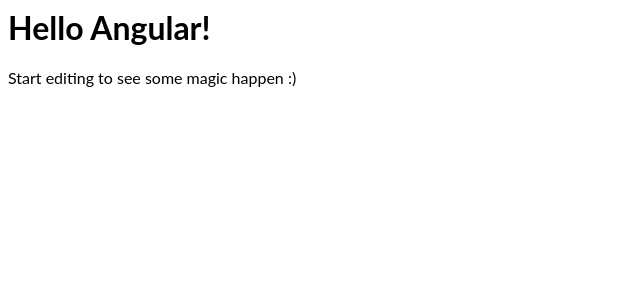
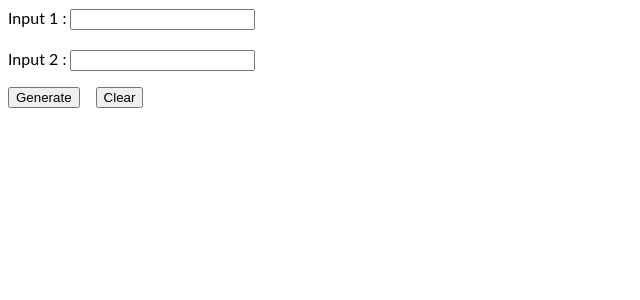
Before and after one commit to henrywicaksono12/Tugas-PPM, an Angular app: page / in a window 1280 px wide. Shown: the top 300 px of the page, without its empty margins (0-640 px from the left). Built offline with nearby package versions, Linux system fonts and the light colour scheme.

Commit message:
Commit 1 - Pola Bilangan

```diff
--- a/src/app/app.component.html
+++ b/src/app/app.component.html
@@ -1,4 +1,27 @@
-<hello name="{{ name }}"></hello>
 <p>
-  Start editing to see some magic happen :)
+  Input 1 :
+  <input [(ngModel)] = "a" type="number">
+
+  <br><br>
+
+  Input 2 :
+  <input [(ngModel)] = "b" type="number">
 </p>
+
+<button (click) = "start(a, b)">Generate</button>&nbsp; &nbsp;
+<button (click) = "clear(a, b)">Clear</button>
+
+<div *ngIf = "hasil != 0">
+  <br>
+  Hasil : {{ hasil }}
+</div>
+
+<div *ngIf = "hasil != 0">
+  <br>
+  Pola :
+  <br><br>
+</div>
+
+<div *ngFor = "let row of pola">
+  {{row}}
+</div>
--- a/src/app/app.component.ts
+++ b/src/app/app.component.ts
@@ -6,5 +6,74 @@
   styleUrls: [ './app.component.css' ]
 })
 export class AppComponent  {
+
   name = 'Angular';
+
+  a = null;
+  b = null;
+  hasil = 0;
+  pola = [];
+
+  start(a, b){
+    let c = Math.pow(a, b);
+
+    this.pola = [];
+    this.hasil = c;
+    let row = "";
+
+    if(this.hasil % 2 == 0)
+    {
+      for (let i = b; i <= c; i++)
+      {
+        row = "";
+
+        for(let j = 0; j < i; j++)
+        {
+          row += "*";
+        }
+
+        this.pola.push(row);
+      }
+    }
+    else
+    {
+      if(a >= b)
+      {
+        let d = a;
+      }
+      else{
+        let d = b;
+      }
+
+      for (let i = 0; i < d; i++)
+      {
+        row = "";
+
+        if (i < b)
+        {
+          for(let j = 0; j < b-i; j++)
+          {
+            row += "*";
+          }
+        }
+
+        if(i < a)
+        {
+          for(let j = 0; j <= i; j++)
+          {
+            row += "o";
+          }
+        }
+
+        this.pola.push(row);
+      }
+    }
+  }
+
+  clear(a, b){
+    this.a = null;
+    this.b = null;
+    this.hasil = 0;
+    this.pola = [];
+  }
 }
```
